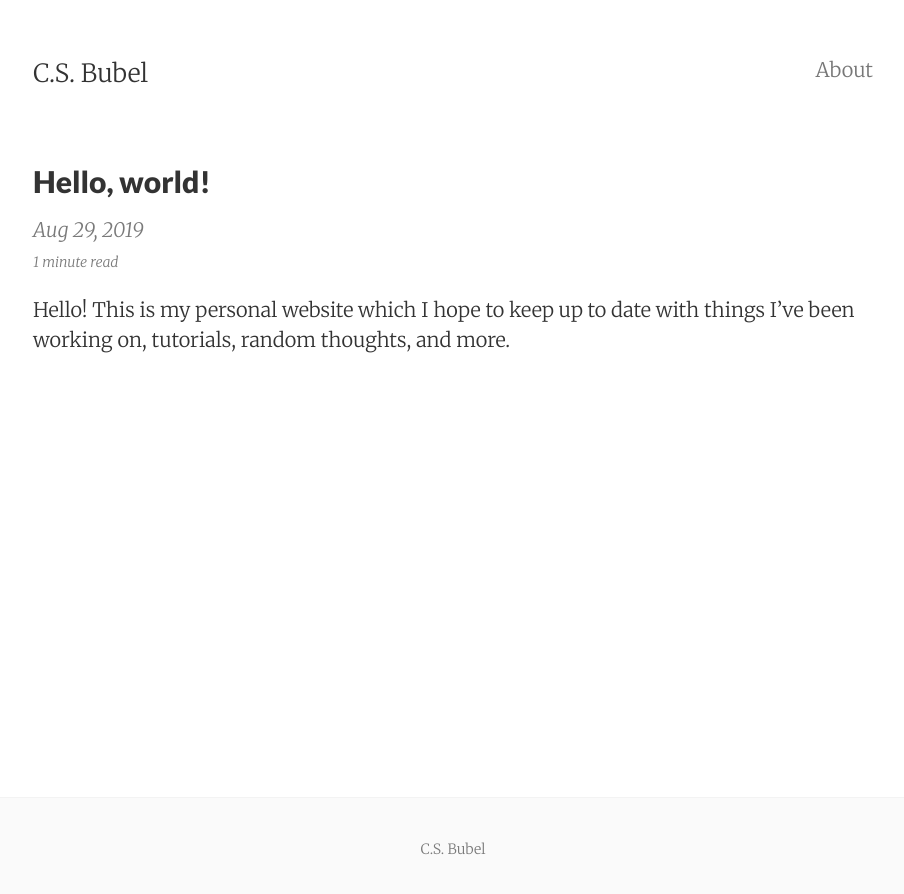
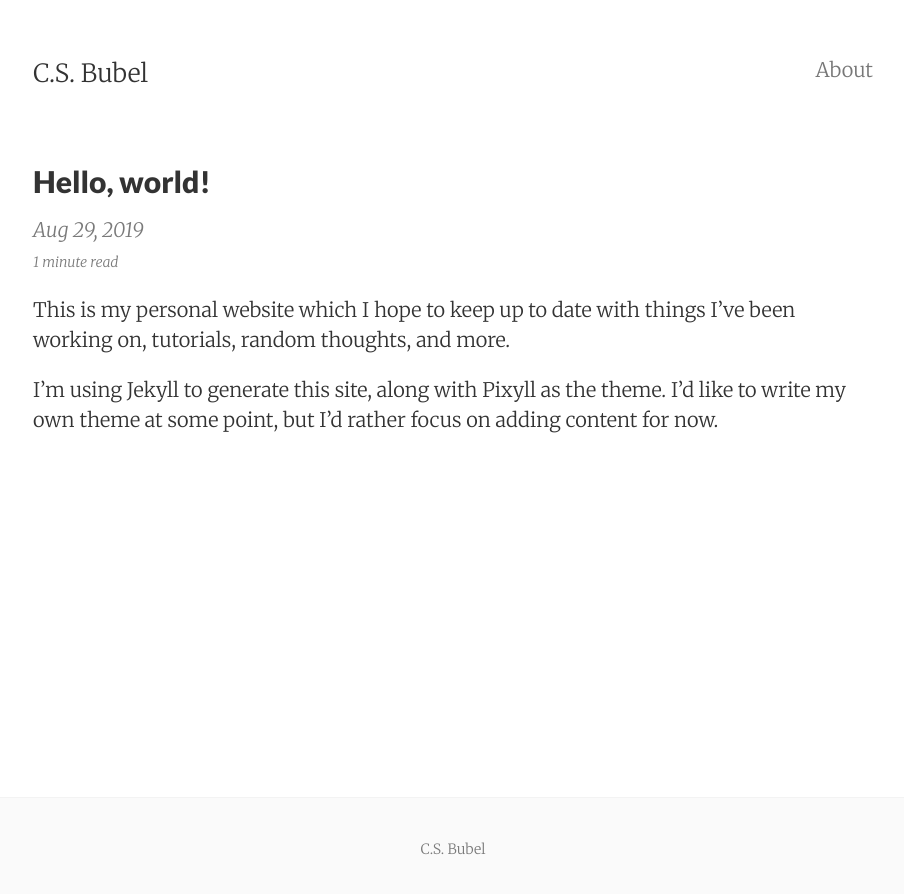
Before and after one commit to cbubel/personal-site, a Jekyll site: the page built from _posts/2019-08-29-hello-world.md, in a window 1280 px wide. Shown: the top 894 px of the page, without its empty margins (187-1091 px from the left). Built offline with Jekyll 4.4.1, drawn with Linux system fonts in a browser that asks for light colours.

Commit message:
Updated post

```diff
--- a/_posts/2019-08-29-hello-world.md
+++ b/_posts/2019-08-29-hello-world.md
@@ -2,8 +2,10 @@
 layout: post
 title: Hello, world!
 date: 2019-08-29 20:30
-summary: First post.
+summary: Let's start at the beginning...
 categories: personal
 ---
 
-Hello! This is my personal website which I hope to keep up to date with things I've been working on, tutorials, random thoughts, and more.
+This is my personal website which I hope to keep up to date with things I've been working on, tutorials, random thoughts, and more.
+
+I'm using Jekyll to generate this site, along with Pixyll as the theme. I'd like to write my own theme at some point, but I'd rather focus on adding content for now.
```
